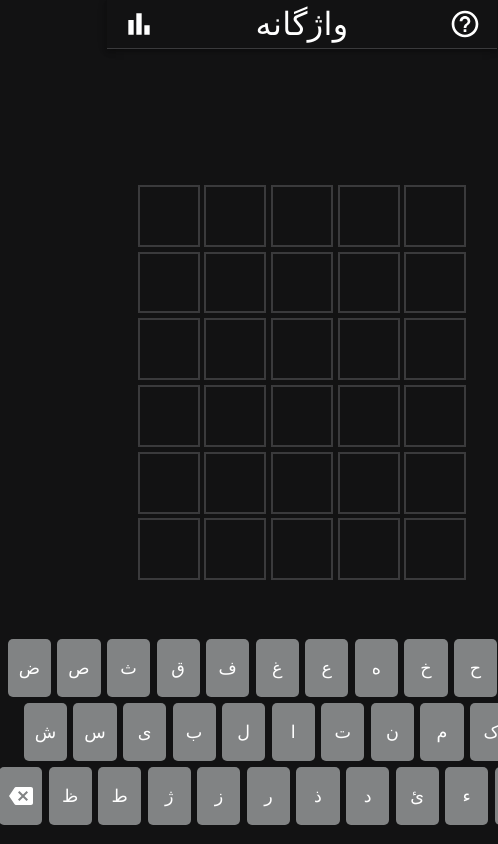
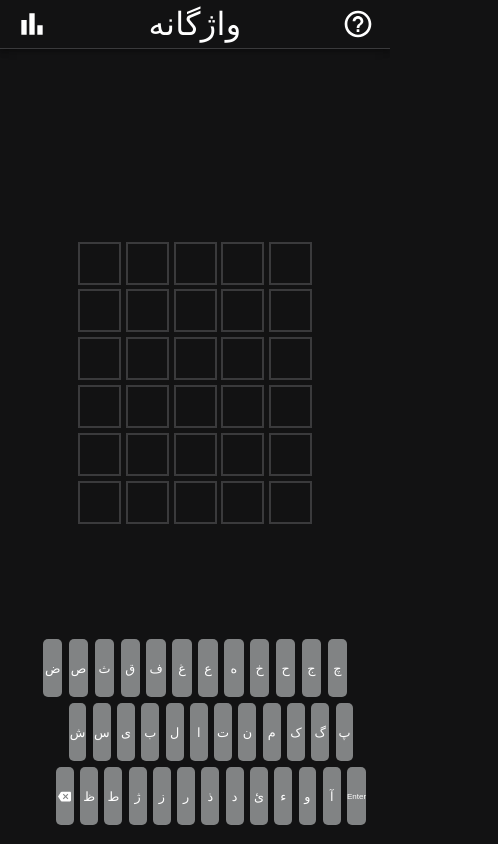
Before and after one commit to mrezas10/wordlefa, a React (Create React App) app: page / in a window 390 px wide. Shown: the whole page, 498 px wide, since content can reach past the window. Built offline with nearby package versions, Linux system fonts and the light colour scheme; a small style sheet from the web is missing; a web font is replaced by a local one.

Commit message:
responsive changes

```diff
--- a/src/components/InfoPopUp.jsx
+++ b/src/components/InfoPopUp.jsx
@@ -24,9 +24,9 @@ const InfoPopUp = () => {
             boxSizing: "border-box",
             margin: "auto",
             padding: "0 2rem",
-            width: "35rem",
+            width: { xs: "90%", sm: "35rem" },
             bgcolor: "#121213",
-            height: "35rem",
+            height: { xs: "fit-content", sm: "35rem" },
           }}
         >
           <Box
--- a/src/components/LetterFill.jsx
+++ b/src/components/LetterFill.jsx
@@ -53,8 +53,8 @@ const LetterFill = ({ todaysWord, wordIndex, letterIndex }) => {
     <Box
       sx={{
         margin: ".15rem",
-        width: "3.62rem",
-        height: "3.62rem",
+        width: { xs: "10vw", sm: "3.62rem" },
+        height: { xs: "10vw", sm: "3.62rem" },
         bgcolor: color,
         border:
           accepted && word[letterIndex]
@@ -67,7 +67,7 @@ const LetterFill = ({ todaysWord, wordIndex, letterIndex }) => {
         alignContent: "center",
         justifyContent: "center",
         color: "white",
-        fontSize: "2rem",
+        fontSize: { xs: "5vw", sm: "2rem" },
         transition: accepted && `all .1s`,
         transitionDelay: accepted && `${letterIndex * 0.3 + 0.35}s`,
         animationName: accepted
--- a/src/components/StatsPopUp.jsx
+++ b/src/components/StatsPopUp.jsx
@@ -35,7 +35,7 @@ const StatsPopUp = () => {
             boxSizing: "border-box",
             margin: "auto",
             padding: "0 2rem",
-            width: "31.3rem",
+            width: { xs: "90%", sm: "31.3rem" },
             bgcolor: "#121213",
             height: "26.5rem",
             borderRadius: "10px",
--- a/src/components/VirtualKey.jsx
+++ b/src/components/VirtualKey.jsx
@@ -99,20 +99,27 @@ const VirtualKey = ({ keyLetter }) => {
       sx={{
         margin: ".2rem",
         height: "3.6rem",
-        minWidth: "1.5rem",
-        padding: "0 .6rem",
+        minWidth: { xs: "5%", sm: "1.5rem" },
+        padding: { xs: "0", sm: "0 .6rem" },
         borderRadius: "5px",
         bgcolor: color,
         display: "flex",
         justifyContent: "center",
         alignItems: "center",
-        fontSize: "1.1rem",
+        fontSize: {
+          xs: String(keyLetter) === "Enter" ? ".5rem" : ".8rem",
+          sm: "1.1rem",
+        },
         color: "#ffffff",
         cursor: "pointer",
       }}
     >
       {String(keyLetter) === "Backspace" ? (
-        <BackspaceIcon fontSize="medium" />
+        <BackspaceIcon
+          sx={{
+            fontSize: { xs: "small", sm: "medium" },
+          }}
+        />
       ) : (
         String(keyLetter)
       )}
```
